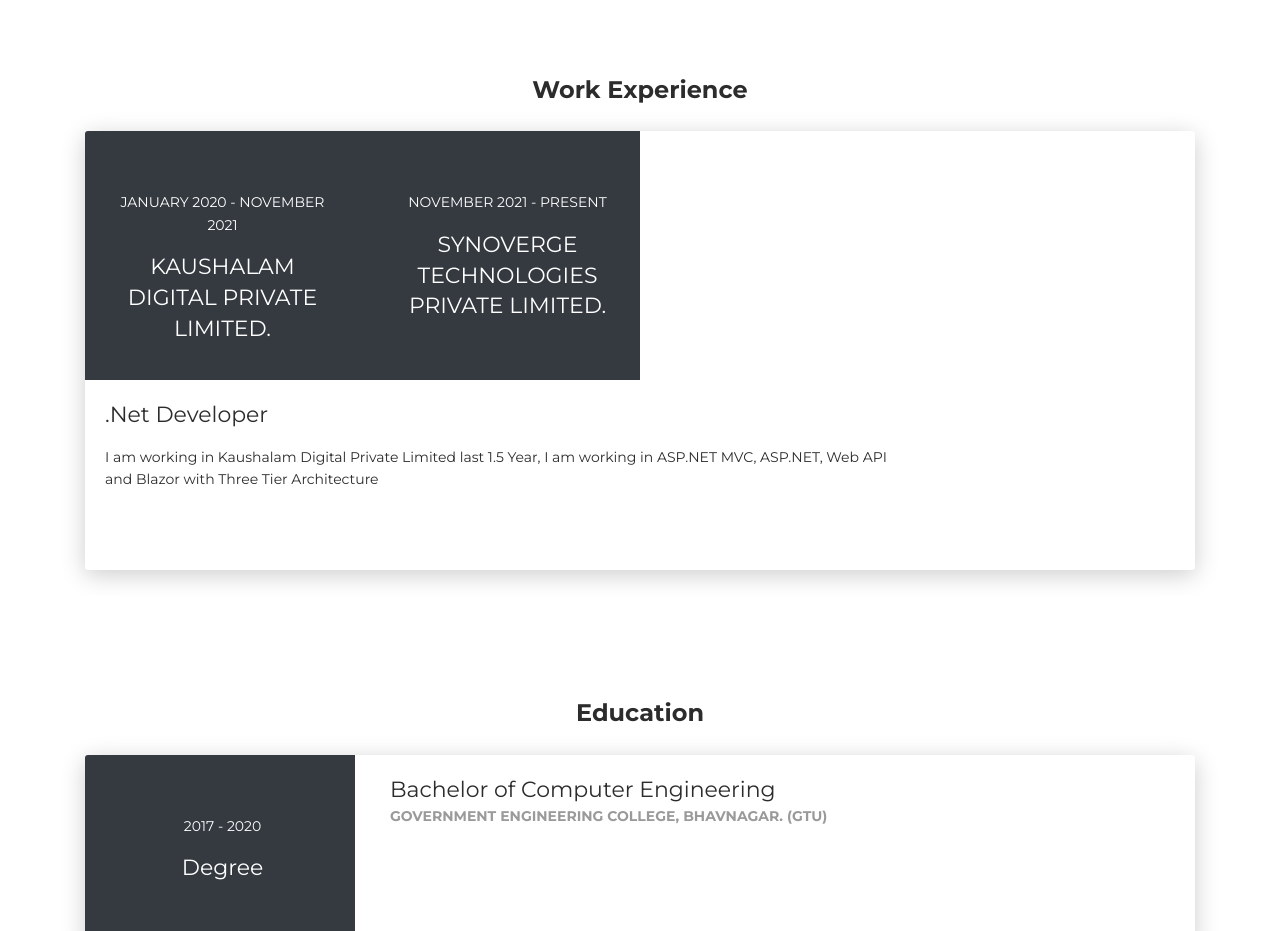
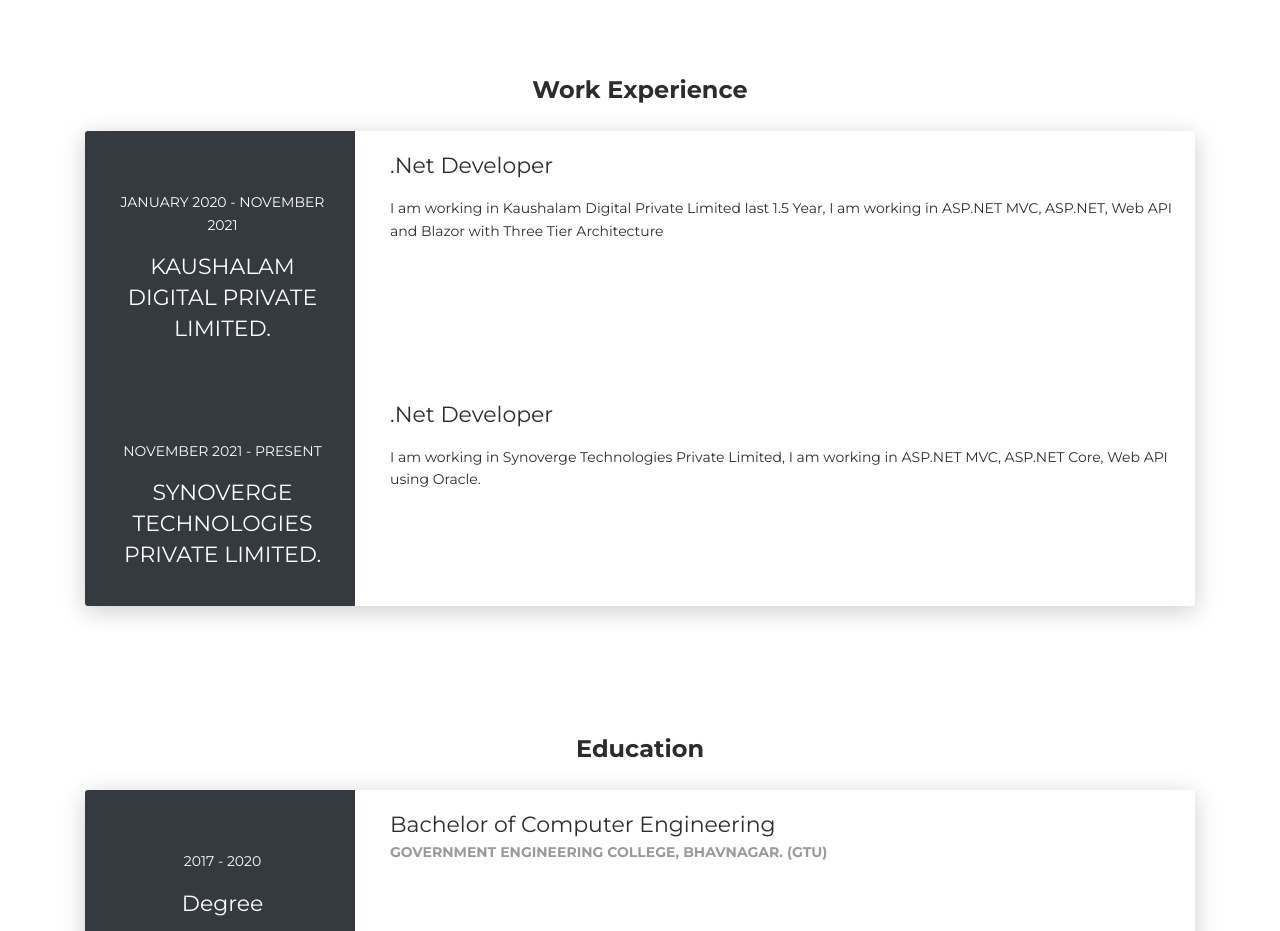
Before and after one commit to MrHimanshuJoshi/CVSite, a plain HTML site: page index.html in a window 1280 px wide. Shown: the part 1340-2271 px from the top of the page. Drawn offline with Linux system fonts and the light colour scheme.

Commit message:
Update index.html
Update Exprience

```diff
--- a/index.html
+++ b/index.html
@@ -156,6 +156,10 @@
   <div class="container cc-experience">
     <div class="h4 text-center mb-4 title">Work Experience</div>
     <div class="card">
+
+
+
+
       <div class="row">
         <div class="col-md-3 bg-dark" data-aos="fade-right" data-aos-offset="50" data-aos-duration="500">
           <div class="card-body cc-experience-header">
@@ -164,16 +168,30 @@
           </div>
         </div>
 
-		 <div class="col-md-3 bg-dark" data-aos="fade-right" data-aos-offset="50" data-aos-duration="500">
+
+        <div class="col-md-9" data-aos="fade-left" data-aos-offset="50" data-aos-duration="500">
+          <div class="card-body">
+            <div class="h5">.Net Developer</div>
+            <p>I am working in Kaushalam Digital Private Limited last 1.5 Year, I am working in ASP.NET MVC, ASP.NET, Web API and Blazor with Three Tier Architecture</p>
+          </div>
+        </div>
+      </div>
+
+
+
+	  <div class="row">
+        <div class="col-md-3 bg-dark" data-aos="fade-right" data-aos-offset="50" data-aos-duration="500">
           <div class="card-body cc-experience-header">
             <p>November 2021 - PRESENT</p>
             <div class="h5">Synoverge Technologies Private Limited.</div>
           </div>
         </div>
+
+
         <div class="col-md-9" data-aos="fade-left" data-aos-offset="50" data-aos-duration="500">
           <div class="card-body">
             <div class="h5">.Net Developer</div>
-            <p>I am working in Kaushalam Digital Private Limited last 1.5 Year, I am working in ASP.NET MVC, ASP.NET, Web API and Blazor with Three Tier Architecture</p>
+            <p>I am working in Synoverge Technologies Private Limited, I am working in ASP.NET MVC, ASP.NET Core, Web API using Oracle.</p>
           </div>
         </div>
       </div>
```
